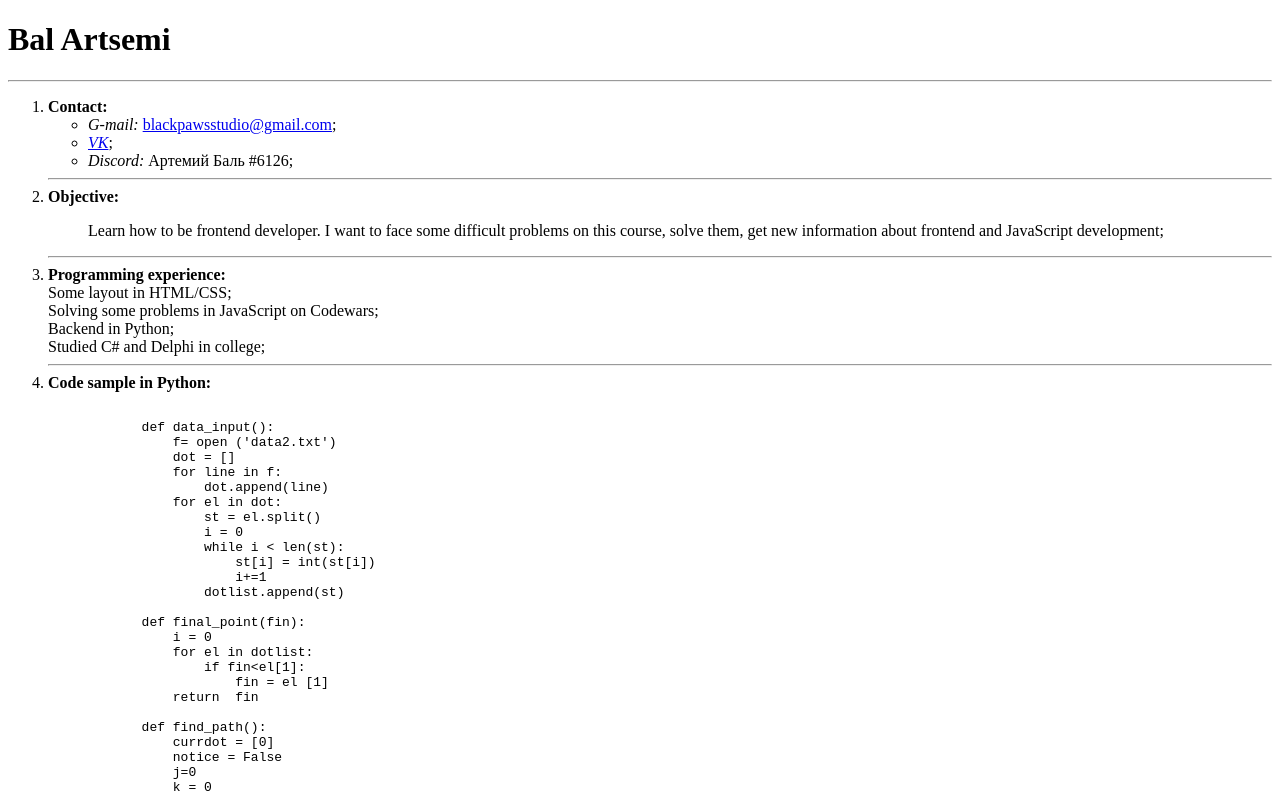
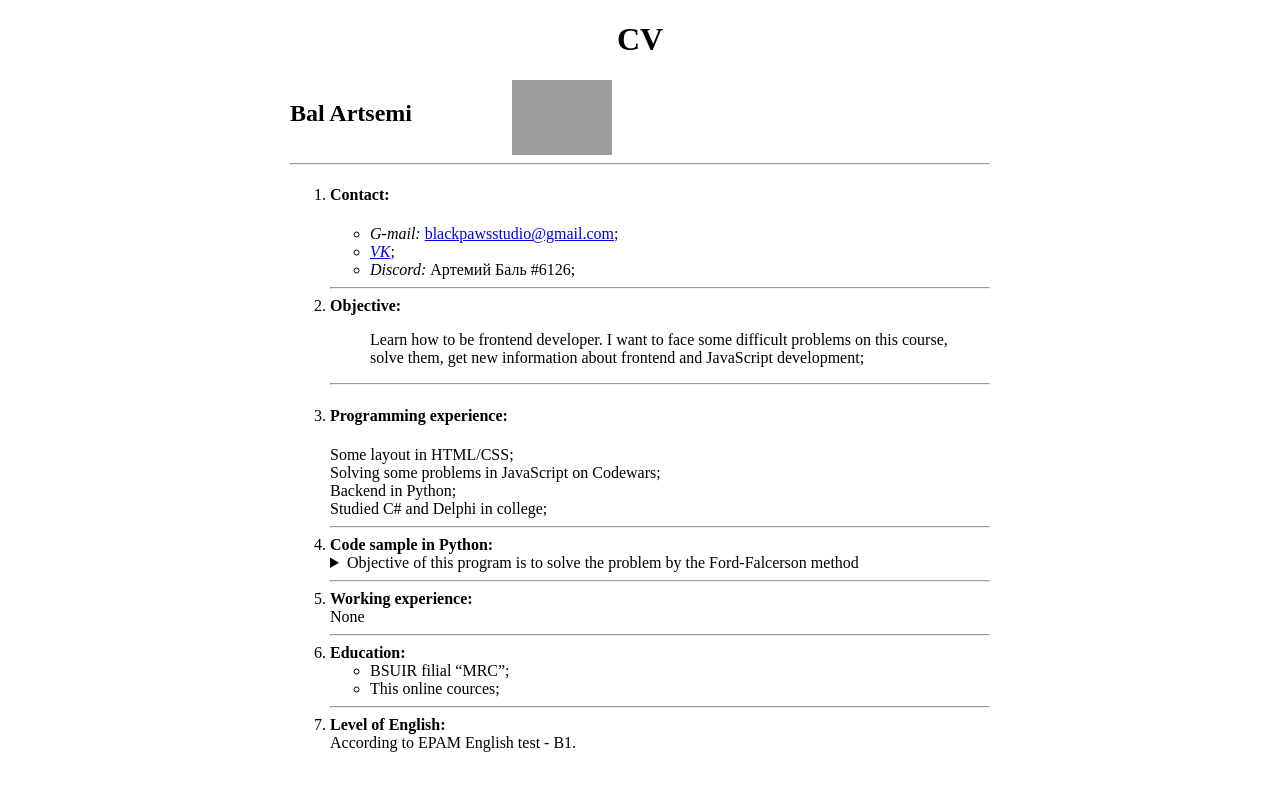
Before and after one commit to BlackPawsStudio/rsschool-cv, a plain HTML site: page index.html in a window 1280 px wide. Shown: the top 795 px of the page. Drawn offline with Linux system fonts and the light colour scheme; grey boxes are pictures that could not be loaded.

Commit message:
feat: upgrade to match the cross-check requirements

```diff
--- a/index.html
+++ b/index.html
@@ -5,33 +5,67 @@
     <meta http-equiv="X-UA-Compatible" content="IE=edge">
     <meta name="viewport" content="width=device-width, initial-scale=1.0">
     <title>CV</title>
+    <style>
+        main{
+            max-width: 700px;
+            margin: auto;
+        }
+        header{
+            display:flex;
+        }
+        h2{
+            margin-right: 100px;
+        }
+        img{
+            width:100px;
+        }
+        h1{
+            text-align:center;
+        }
+    </style>
 </head>
 <body>
-    <h1 class="code-line" data-line-start=1 data-line-end=2>Bal Artsemi</h1>
+    <main>
+        <h1>CV</h1>
+        <header>
+            <h2 class="code-line" data-line-start=1 data-line-end=2>Bal Artsemi</h2>
+            <img src = "https://sun2.beltelecom-by-minsk.userapi.com/s/v1/if1/06B9SZeHSKzbY7THT8Vt3EEkdZzk9QOfOC7F6lMhFPFQWcMLM0WqtXtq0T2AD7XW9qHbIHqw.jpg?size=200x0&quality=96&crop=0,0,288,288&ava=1" alt = "picture">
+        </header>
         <hr>
         <ol>
-        <li class="has-line-data" data-line-start="3" data-line-end="7"><strong>Contact:</strong>
+            <li class="has-line-data" data-line-start="3" data-line-end="7">
+                <section>
+                    <h4><strong>Contact:</strong></h4>
                     <ul>
                     <li class="has-line-data" data-line-start="4" data-line-end="5"><em>G-mail:</em> <a href="mailto:blackpawsstudio@gmail.com">blackpawsstudio@gmail.com</a>;</li>
                     <li class="has-line-data" data-line-start="5" data-line-end="6"><a href="https://vk.com/id224429894"><em>VK</em></a>;</li>
                     <li class="has-line-data" data-line-start="6" data-line-end="7"><em>Discord:</em> Артемий Баль #6126;</li>
-            </ul>
+                </ul></section>
                 <hr>
             </li>
             <li class="has-line-data" data-line-start="8" data-line-end="9"><strong>Objective:</strong>
                 <blockquote>
-                <p class="has-line-data" data-line-start="9" data-line-end="10">Learn how to be frontend developer. I want to face some difficult problems on this course, solve them, get new information about frontend and JavaScript development;</p>
+                    <p class="has-line-data" data-line-start="9" data-line-end="10">
+                        Learn how to be frontend developer. I want to face some difficult problems on this course, solve them, get new information about frontend and JavaScript development;
+                    </p>
                 </blockquote>
                 <hr>
             </li>
-        <li class="has-line-data" data-line-start="11" data-line-end="16"><strong>Programming experience:</strong><br>
+            <li class="has-line-data" data-line-start="11" data-line-end="16">
+                <article>
+                    <h4><strong>Programming experience:</strong></h4>
                     Some layout in HTML/CSS;<br>
                     Solving some problems in JavaScript on Codewars;<br>
                     Backend in Python;<br>
                     Studied C# and Delphi in college;
+                </article>
                 <hr>
             </li>
             <li class="has-line-data" data-line-start="17" data-line-end="18"><strong>Code sample in Python:</strong>
+            <details>
+                <summary>
+                    Objective of this program is to solve the problem by the Ford-Falcerson method
+                </summary>
                 <pre><code class="has-line-data" data-line-start="19" data-line-end="131">
                 def data_input():
                     f= open ('data2.txt')
@@ -143,6 +177,7 @@
                 except IndexError:
                     print('Конец работы программы!')
                 </code></pre>
+            </details>
                 <hr>
             </li>
             <li class="has-line-data" data-line-start="132" data-line-end="134"><strong>Working experience:</strong><br>
@@ -159,5 +194,6 @@
             <li class="has-line-data" data-line-start="139" data-line-end="141"><strong>Level of English:</strong><br>
             According to EPAM English test - B1.</li>
         </ol>
+    </main>
 </body>
 </html>
```
Lines whose indentation alone changed are shown as unchanged.
